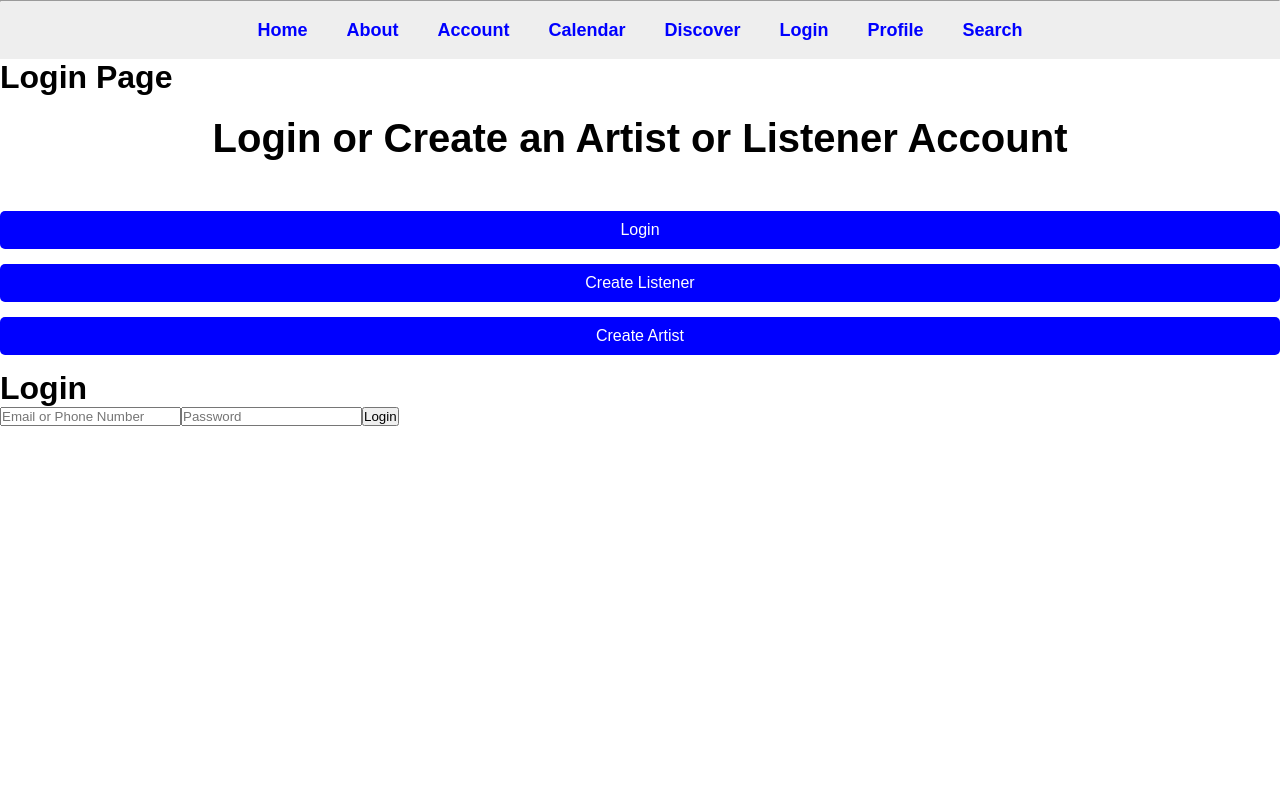
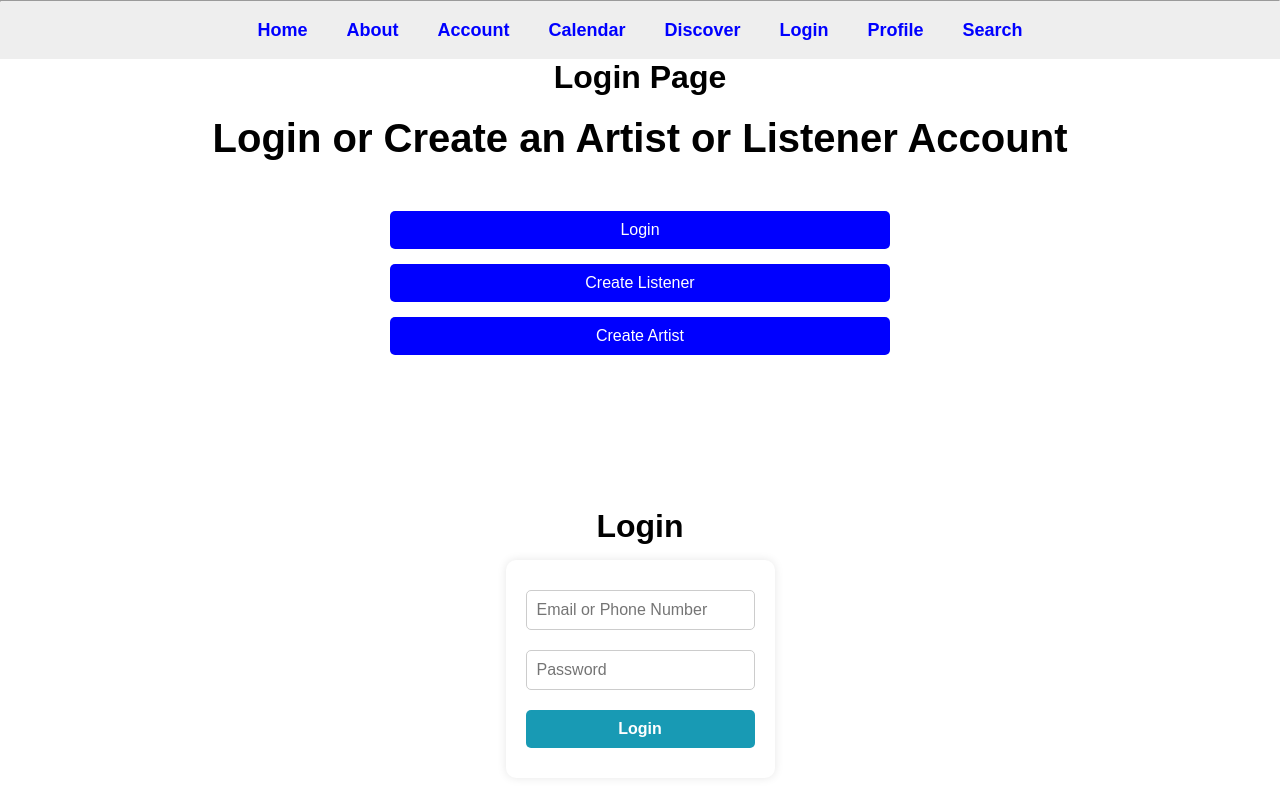
Before and after one commit to Oasis-NEU/sp25-group-13, a React (Vite) app: page /login in a window 1280 px wide. Both pictures are taken after a click on the button "Login". Shown: the top 786 px of the page. Built offline with nearby package versions, Linux system fonts and the light colour scheme; no server answers.

Commit message:
fixed login page

```diff
--- a/src/Pages/Login/Login.css
+++ b/src/Pages/Login/Login.css
@@ -34,6 +34,7 @@
 }
 
 .login-button {
+    width: 500px;
     padding: 10px 20px;
     font-size: 16px;
     background-color: blue;
@@ -69,3 +70,132 @@
 .Links a:hover {
     background-color: #b4b4b4; /* Darker color on hover */
 }
+
+/* Center the whole login container */
+.login, .listener-create, .artist-create {
+  display: flex;
+  flex-direction: column;
+  align-items: center;
+  justify-content: center;
+  min-height: 60vh; /* Keeps the form centered even if the screen is tall */
+}
+
+/* Style the form container */
+.login-form {
+  display: flex;
+  flex-direction: column;
+  align-items: center;
+  justify-content: center;
+  width: 100%;
+  max-width: 400px; /* Limits the width of the form */
+  padding: 20px;
+  background: white;
+  border-radius: 10px;
+  box-shadow: 0 0 10px rgba(0, 0, 0, 0.1);
+}
+
+/* Make the inputs and buttons full width */
+.login-form input,
+.login-form button {
+  width: 100%; /* Make the inputs take full width of container */
+  padding: 10px;
+  margin: 10px 0; /* Adds space between inputs */
+  border: 1px solid #ccc;
+  border-radius: 5px;
+  font-size: 1rem;
+}
+
+/* Center the text */
+h1 {
+  text-align: center;
+  margin-bottom: 15px;
+}
+
+/* Style the button */
+.login-form button {
+  background-color: #189ab4;
+  color: white;
+  font-weight: bold;
+  border: none;
+  cursor: pointer;
+}
+
+.login-form button:hover {
+  background-color: #05445e;
+}
+
+/* Center both Create and Login sections */
+.login,
+.create-container {
+  display: flex;
+  flex-direction: column;
+  align-items: center;  /* Centers everything horizontally */
+  justify-content: center;  /* Centers everything vertically */
+  height: 100vh; /* Full height of screen */
+}
+
+/* Shared Form Styling for Login & Create Account */
+.login-form,
+.create-form {
+  display: flex;
+  flex-direction: column;
+  align-items: center;  /* Centers form elements */
+  justify-content: center;
+  width: 100%;
+  max-width: 400px;  /* Keeps form width balanced */
+  padding: 20px;
+  background: white;
+  border-radius: 10px;
+  box-shadow: 0 0 10px rgba(0, 0, 0, 0.1);
+}
+
+/* Input and button styles for both forms */
+.login-form input,
+.create-form input,
+.login-form button,
+.create-form button {
+  width: 100%; /* Makes them stretch to fill the form width */
+  max-width: 300px; /* Prevents them from being too wide */
+  padding: 10px;
+  margin: 10px 0; /* Adds space between elements */
+  border: 1px solid #ccc;
+  border-radius: 5px;
+  font-size: 1rem;
+}
+
+/* Center the headings */
+h2 {
+  text-align: center;
+  margin-bottom: 15px;
+  color: #05445e;
+}
+
+/* Button Styling */
+.login-form button,
+.create-form button {
+  background-color: #189ab4;
+  color: white;
+  font-weight: bold;
+  border: none;
+  cursor: pointer;
+}
+
+.login-form button:hover,
+.create-form button:hover {
+  background-color: #05445e;
+}
+
+/* Message Styling */
+p {
+  text-align: center;
+  color: #05445e;
+  font-size: 1rem;
+}
+
+
+.login-container {
+    display: flex;
+    justify-content: center;
+    align-items: center;
+    height: 100vh; /* Ensures vertical centering */
+  }
--- a/src/Pages/Login/Login.jsx
+++ b/src/Pages/Login/Login.jsx
@@ -151,66 +151,80 @@ function Login() {
         className="login-button">Create Artist</button>
 
         {activeComponent === "login" && (
-          <div className = "login">
+          <div className="login">
           <h1>Login</h1>
+          <div className="login-form">  {/* This wrapper ensures centering */}
             <input
               type="text"
               placeholder="Email or Phone Number"
               value={contact}
-              onChange={(e) => setContact(e.target.value)} />
+              onChange={(e) => setContact(e.target.value)}
+            />
             <input
               type="password"
               placeholder="Password"
               value={password}
-              onChange={(e) => setPass(e.target.value)} />
-            <button onClick={handleLogin} disabled={error != ""}>
-                      {loading ? 'Logging you in...' : 'Login'}
+              onChange={(e) => setPass(e.target.value)}
+            />
+            <button onClick={handleLogin} disabled={error !== ""}>
+              {loading ? "Logging you in..." : "Login"}
             </button>
             {message && <p>{message}</p>}
           </div>
+        </div>
+
         )}
 
 {activeComponent === "create-listener" && (
-          <div className = "listener-create">
-            <h2>Create Listener</h2>
+  <div className="create-container">
+    <h2>Create Listener Account</h2>
+    <div className="create-form">
       <HandleContact contact={contact} setContact={setContact} setError={setError} />
       <input
         type="text"
         placeholder="Username"
         value={username}
-                onChange={(e) => setUsername(e.target.value)} />
+        onChange={(e) => setUsername(e.target.value)}
+      />
       <input
         type="password"
         placeholder="Password"
         value={password}
-                onChange={(e) => setPass(e.target.value)} />
-              <button onClick={handleCreate} disabled={error != ""}>
-                      {loading ? 'Creating...' : 'Create User'}
+        onChange={(e) => setPass(e.target.value)}
+      />
+      <button onClick={handleCreate} disabled={error !== ""}>
+        {loading ? "Creating..." : "Create Account"}
       </button>
       {message && <p>{message}</p>}
+    </div>
   </div>
 )}
 
 {activeComponent === "create-artist" && (
-          <div className = "artist-create">
-          <h2>Create Artist</h2>
+  <div className="create-container">
+    <h2>Create Artist Account</h2>
+    <div className="create-form">
       <HandleContact contact={contact} setContact={setContact} setError={setError} />
       <input
         type="text"
         placeholder="Username"
         value={username}
-              onChange={(e) => setUsername(e.target.value)} />
+        onChange={(e) => setUsername(e.target.value)}
+      />
       <input
         type="password"
         placeholder="Password"
         value={password}
-              onChange={(e) => setPass(e.target.value)} />
-            <button onClick={handleCreate} disabled={error != ""}>
-                    {loading ? 'Creating...' : 'Create User'}
+        onChange={(e) => setPass(e.target.value)}
+      />
+      <button onClick={handleCreate} disabled={error !== ""}>
+        {loading ? "Creating..." : "Create Account"}
       </button>
       {message && <p>{message}</p>}
     </div>
+  </div>
 )}
+
       </div>
     </div>
 
```
Lines whose indentation alone changed are shown as unchanged.
